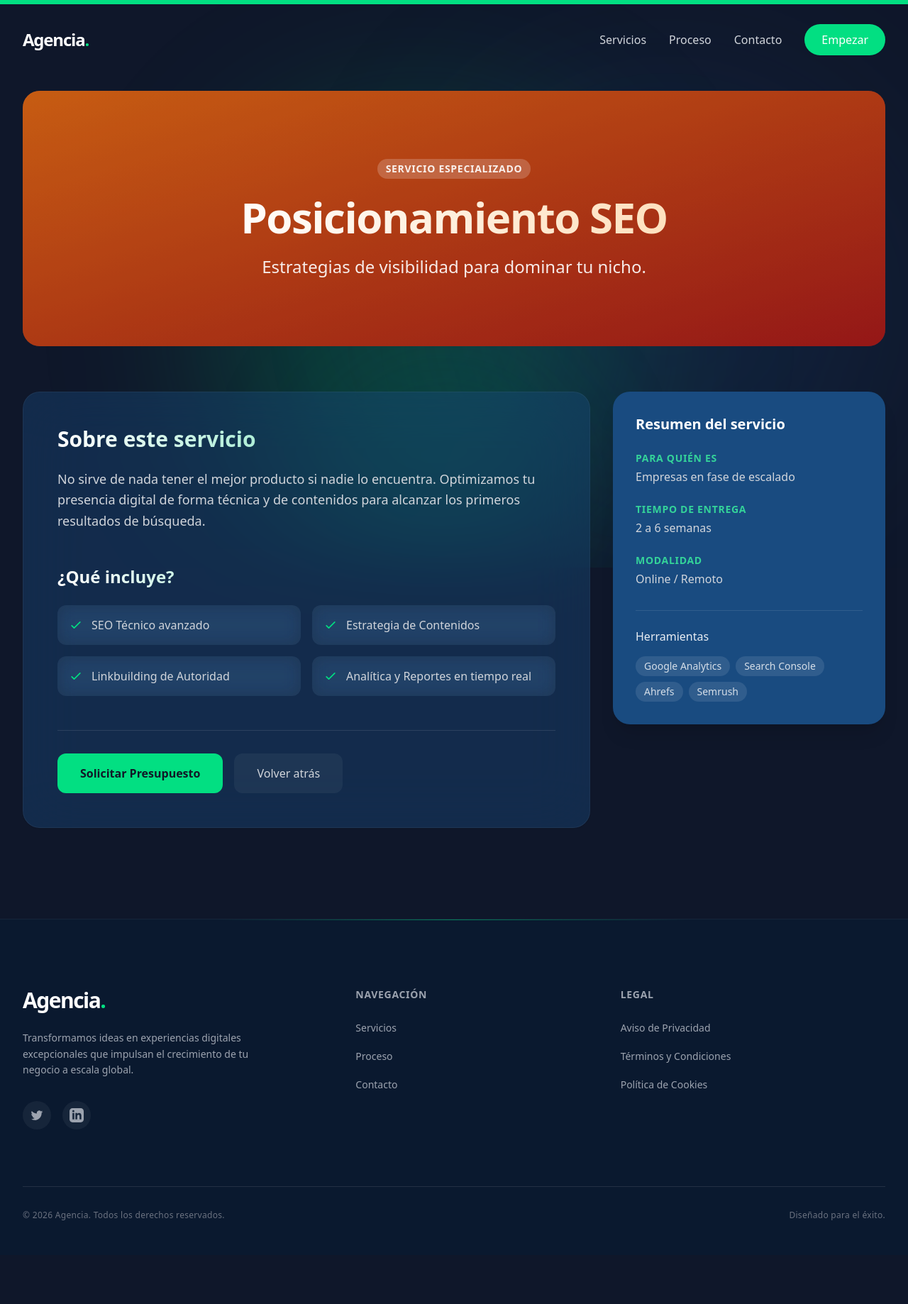
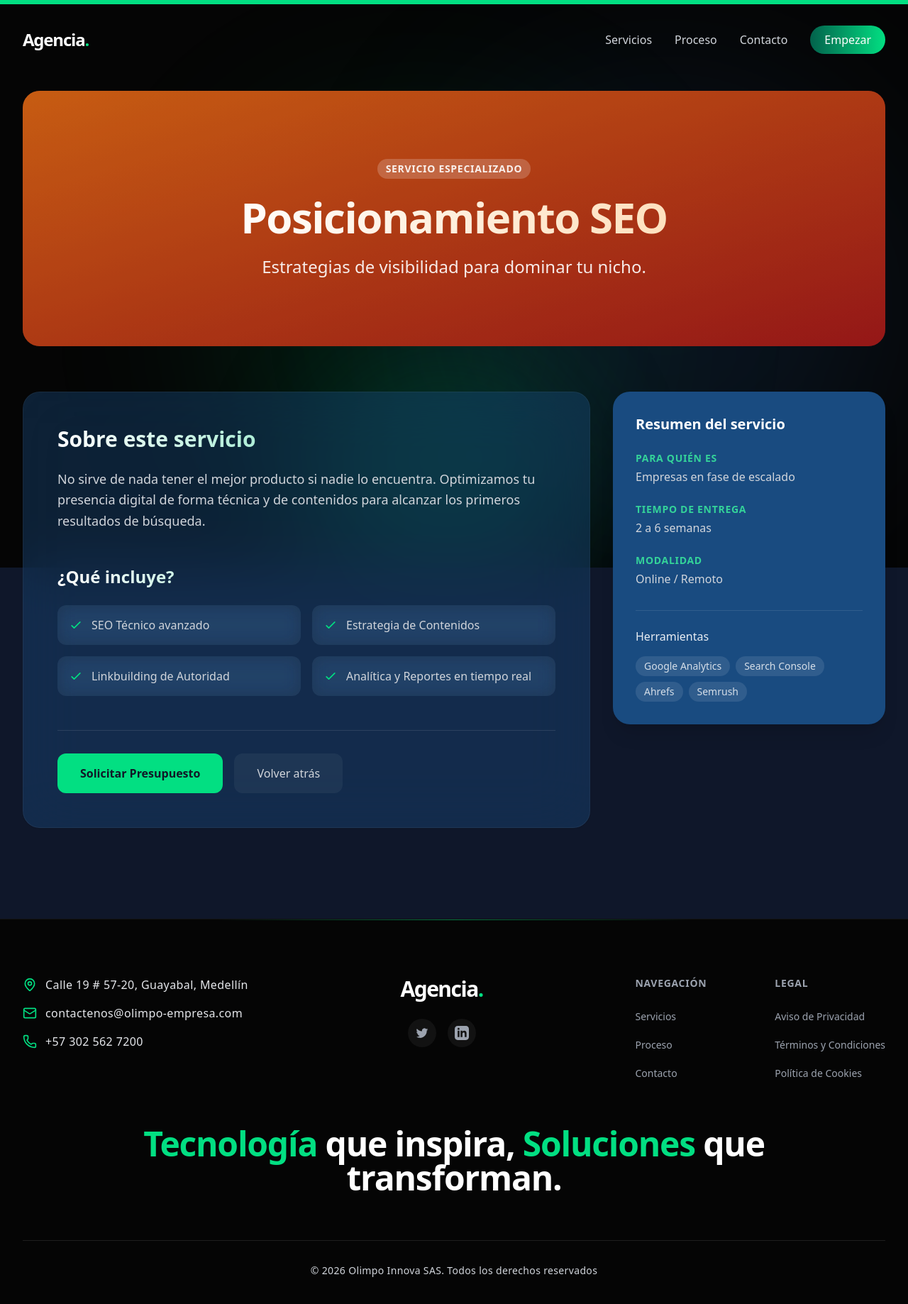
Before and after one commit to Gioser1/pagina-negocios, a React (Vite) app: page /servicios/posicionamiento-seo in a window 1280 px wide. Shown: the top 1838 px of the page at 71% size. Before the commit the page ends 1769 px from the top, so only its background shows below. Built offline with nearby package versions, Linux system fonts and the light colour scheme.

Commit message:
Mejora de diseño: Ajuste de colores, botones y Footer

```diff
--- a/src/components/AnimatedBackground.jsx
+++ b/src/components/AnimatedBackground.jsx
@@ -7,7 +7,7 @@ const AnimatedBackground = () => {
 
             {/* Orb 1: Primary Green */}
             <motion.div
-                className="absolute w-[300px] h-[300px] md:w-[500px] md:h-[500px] bg-primary/20 rounded-full blur-[80px] md:blur-[100px]"
+                className="absolute w-[300px] h-[300px] md:w-[500px] md:h-[500px] bg-primary/10 rounded-full blur-[80px] md:blur-[100px]"
                 animate={{
                     x: ["0%", "20%", "-20%", "0%"],
                     y: ["0%", "30%", "-10%", "0%"],
@@ -39,9 +39,9 @@ const AnimatedBackground = () => {
                 style={{ top: "40%", right: "10%" }}
             />
 
-            {/* Orb 3: Dark Green 200 */}
+            {/* Orb 3: Secondary Dark Green */}
             <motion.div
-                className="absolute w-[250px] h-[250px] md:w-[400px] md:h-[400px] bg-dark-200/20 rounded-full blur-[60px] md:blur-[80px]"
+                className="absolute w-[250px] h-[250px] md:w-[400px] md:h-[400px] bg-secondary/30 rounded-full blur-[60px] md:blur-[80px]"
                 animate={{
                     x: ["10%", "-30%", "20%", "10%"],
                     y: ["20%", "0%", "-30%", "20%"],
--- a/src/components/Cursor.jsx
+++ b/src/components/Cursor.jsx
@@ -9,8 +9,8 @@ const Cursor = () => {
     // Estados visuales
     const [isHovered, setIsHovered] = useState(false);
 
-    // Física para el cursor principal
-    const springConfig = { damping: 40, stiffness: 600, mass: 0.05 };
+    // Física para el cursor principal (menos delay)
+    const springConfig = { damping: 25, stiffness: 1000, mass: 0.01 };
     const cursorX = useSpring(mouseX, springConfig);
     const cursorY = useSpring(mouseY, springConfig);
 
--- a/src/components/Footer.jsx
+++ b/src/components/Footer.jsx
@@ -1,26 +1,51 @@
 import { motion } from "framer-motion";
 import { Link } from "react-router-dom";
+import { MapPin, Mail, Phone } from "lucide-react";
 import { navLinks, legalLinks } from "../data/navData";
 
 const Footer = () => {
     return (
-        <footer className="bg-[#0a192f] text-white pt-24 pb-12 border-t border-white/5 relative overflow-hidden">
+        <footer className="bg-[#050505] text-white pt-20 pb-10 border-t border-white/5 relative overflow-hidden">
             {/* Sutil glow superior */}
             <div className="absolute top-0 left-1/2 -translate-x-1/2 w-full max-w-2xl h-[1px] bg-gradient-to-r from-transparent via-primary/50 to-transparent"></div>
 
             <div className="max-w-7xl mx-auto px-4 sm:px-6 lg:px-8 relative z-10">
+                <div className="flex flex-col md:flex-row justify-between items-start gap-12 mb-16">
+                    {/* Sección de Contacto (Izquierda) */}
+                    <motion.div
+                        initial={{ opacity: 0, x: -30 }}
+                        whileInView={{ opacity: 1, x: 0 }}
+                        viewport={{ once: true }}
+                        transition={{ duration: 0.8, ease: "easeOut" }}
+                        className="flex flex-col space-y-4"
+                    >
+                        <div className="flex items-center space-x-3 group">
+                            <MapPin className="w-5 h-5 text-primary group-hover:text-emerald-400 transition-colors" />
+                            <span className="text-gray-200 font-medium tracking-wide">Calle 19 # 57-20, Guayabal, Medellín</span>
+                        </div>
+                        <div className="flex items-center space-x-3 group">
+                            <Mail className="w-5 h-5 text-primary group-hover:text-emerald-400 transition-colors" />
+                            <a href="mailto:contactenos@olimpo-empresa.com" className="text-gray-200 font-medium tracking-wide hover:text-white transition-colors">
+                                contactenos@olimpo-empresa.com
+                            </a>
+                        </div>
+                        <div className="flex items-center space-x-3 group">
+                            <Phone className="w-5 h-5 text-primary group-hover:text-emerald-400 transition-colors" />
+                            <a href="tel:+573025627200" className="text-gray-200 font-medium tracking-wide hover:text-white transition-colors">
+                                +57 302 562 7200
+                            </a>
+                        </div>
+                    </motion.div>
+
+                    {/* Redes y Logo (Centro) */}
                     <motion.div
                         initial={{ opacity: 0, y: 30 }}
                         whileInView={{ opacity: 1, y: 0 }}
                         viewport={{ once: true }}
-                    transition={{ duration: 0.8, ease: [0.22, 1, 0.36, 1] }}
-                    className="grid grid-cols-1 md:grid-cols-12 gap-12 mb-20"
+                        transition={{ duration: 0.8, ease: "easeOut", delay: 0.1 }}
+                        className="flex flex-col items-start md:items-center w-full md:w-auto"
                     >
-                    <div className="col-span-1 md:col-span-4">
                         <span className="text-3xl font-bold tracking-tighter text-white mb-6 inline-block">Agencia<span className="text-primary">.</span></span>
-                        <p className="text-gray-400 text-sm leading-relaxed max-w-sm mb-8 pr-4">
-                            Transformamos ideas en experiencias digitales excepcionales que impulsan el crecimiento de tu negocio a escala global.
-                        </p>
                         <div className="flex space-x-4">
                             <motion.a
                                 whileHover={{ y: -5, backgroundColor: "#02DF82", color: "#0a192f" }}
@@ -41,9 +66,17 @@ const Footer = () => {
                                 <svg className="w-5 h-5" fill="currentColor" viewBox="0 0 24 24" aria-hidden="true"><path fillRule="evenodd" d="M19 0h-14c-2.761 0-5 2.239-5 5v14c0 2.761 2.239 5 5 5h14c2.762 0 5-2.239 5-5v-14c0-2.761-2.238-5-5-5zm-11 19h-3v-11h3v11zm-1.5-12.268c-.966 0-1.75-.79-1.75-1.764s.784-1.764 1.75-1.764 1.75.79 1.75 1.764-.783 1.764-1.75 1.764zm13.5 12.268h-3v-5.604c0-3.368-4-3.113-4 0v5.604h-3v-11h3v1.765c1.396-2.586 7-2.777 7 2.476v6.759z" clipRule="evenodd" /></svg>
                             </motion.a>
                         </div>
-                    </div>
+                    </motion.div>
 
-                    <div className="col-span-1 md:col-span-4 md:pl-12">
+                    {/* Enlaces de Navegación y Legal (Derecha) */}
+                    <motion.div
+                        initial={{ opacity: 0, x: 30 }}
+                        whileInView={{ opacity: 1, x: 0 }}
+                        viewport={{ once: true }}
+                        transition={{ duration: 0.8, ease: "easeOut", delay: 0.2 }}
+                        className="flex flex-row space-x-12 md:space-x-24"
+                    >
+                        <div>
                             <h4 className="text-sm tracking-wider uppercase font-semibold mb-6 text-gray-400">Navegación</h4>
                             <ul className="space-y-4">
                                 {navLinks.map((link, index) => (
@@ -53,8 +86,7 @@ const Footer = () => {
                                 ))}
                             </ul>
                         </div>
-
-                    <div className="col-span-1 md:col-span-4">
+                        <div>
                             <h4 className="text-sm tracking-wider uppercase font-semibold mb-6 text-gray-400">Legal</h4>
                             <ul className="space-y-4">
                                 {legalLinks.map((link, index) => (
@@ -65,13 +97,25 @@ const Footer = () => {
                             </ul>
                         </div>
                     </motion.div>
+                </div>
 
-                <div className="pt-8 border-t border-white/10 flex flex-col md:flex-row justify-between items-center">
-                    <p className="text-gray-500 text-xs tracking-wide">
-                        &copy; {new Date().getFullYear()} Agencia. Todos los derechos reservados.
-                    </p>
-                    <p className="text-gray-500 text-xs mt-4 md:mt-0 tracking-wide">
-                        Diseñado para el éxito.
+                {/* Slogan Centrado */}
+                <motion.div
+                    initial={{ opacity: 0, y: 20 }}
+                    whileInView={{ opacity: 1, y: 0 }}
+                    viewport={{ once: true }}
+                    transition={{ duration: 0.8, delay: 0.3 }}
+                    className="text-center mb-16"
+                >
+                    <h2 className="text-3xl sm:text-4xl md:text-5xl font-bold tracking-tight text-white max-w-4xl mx-auto leading-tight">
+                        <span className="text-primary">Tecnología</span> que inspira, <span className="text-primary">Soluciones</span> que transforman.
+                    </h2>
+                </motion.div>
+
+                {/* Copyright */}
+                <div className="pt-8 border-t border-white/10 flex justify-center items-center">
+                    <p className="text-gray-300 text-sm font-medium tracking-wide text-center">
+                        &copy; 2026 Olimpo Innova SAS. Todos los derechos reservados
                     </p>
                 </div>
             </div>
--- a/src/components/Hero.jsx
+++ b/src/components/Hero.jsx
@@ -77,9 +77,9 @@ const Hero = () => {
                     className="flex flex-col sm:flex-row items-center gap-6"
                 >
                     <motion.button
-                        whileHover={{ scale: 1.05, boxShadow: "0px 10px 30px -10px rgba(16, 185, 129, 0.6)" }}
+                        whileHover={{ scale: 1.05, boxShadow: "0px 0px 30px 0px rgba(2, 223, 130, 0.6)" }}
                         whileTap={{ scale: 0.95 }}
-                        className="bg-primary text-white text-base md:text-lg font-medium px-6 py-3 sm:px-8 sm:py-4 md:px-10 md:py-5 rounded-full w-full sm:w-auto transition-colors hover:bg-emerald-500"
+                        className="bg-gradient-to-r from-secondary to-primary text-white text-base md:text-lg font-bold tracking-wide px-6 py-3 sm:px-8 sm:py-4 md:px-10 md:py-5 rounded-full w-full sm:w-auto transition-all hover:from-primary hover:to-primary-light border border-primary/50 shadow-[0_0_20px_rgba(2,223,130,0.2)]"
                     >
                         Agenda una llamada
                     </motion.button>
--- a/src/components/Navbar.jsx
+++ b/src/components/Navbar.jsx
@@ -1,6 +1,6 @@
-import { motion, AnimatePresence } from "framer-motion";
+import { motion, AnimatePresence, useScroll, useMotionValueEvent } from "framer-motion";
 import { Menu, X } from "lucide-react";
-import { useState, useEffect } from "react";
+import { useState } from "react";
 import { Link } from "react-router-dom";
 import { navLinks } from "../data/navData";
 
@@ -14,26 +14,41 @@ const NavLink = ({ to, children }) => (
 const Navbar = () => {
     const [isOpen, setIsOpen] = useState(false);
     const [scrolled, setScrolled] = useState(false);
+    const [hidden, setHidden] = useState(false);
+    const { scrollY } = useScroll();
 
-    // Detección de scroll para navbar dinámica (Nivel 2)
-    useEffect(() => {
-        const handleScroll = () => {
-            setScrolled(window.scrollY > 50);
-        };
-        window.addEventListener("scroll", handleScroll);
-        return () => window.removeEventListener("scroll", handleScroll);
-    }, []);
+    useMotionValueEvent(scrollY, "change", (latest) => {
+        const previous = scrollY.getPrevious();
+
+        if (latest > 50) {
+            setScrolled(true);
+        } else {
+            setScrolled(false);
+        }
+
+        // Si bajamos más de 150px y estamos haciendo scroll hacia abajo, ocultamos
+        if (latest > 150 && latest > previous) {
+            setHidden(true);
+            setIsOpen(false); // Cierra menú móvil por precaución
+        } else {
+            setHidden(false);
+        }
+    });
 
     return (
         <motion.nav
-            initial={{ y: -100 }}
-            animate={{ y: 0 }}
-            transition={{ duration: 0.8, ease: [0.22, 1, 0.36, 1] }}
-            className={`fixed w-full z-50 transition-all duration-500 ease-[cubic-bezier(0.22,1,0.36,1)] ${scrolled ? "bg-dark-900/80 backdrop-blur-md border-b border-white/10 py-0" : "bg-transparent border-transparent py-4"
+            variants={{
+                visible: { y: 0 },
+                hidden: { y: "-100%" }
+            }}
+            initial="visible"
+            animate={hidden ? "hidden" : "visible"}
+            transition={{ duration: 0.35, ease: "easeInOut" }}
+            className={`fixed top-0 w-full z-50 transition-colors duration-500 ${scrolled ? "bg-[#0a0a0a]/75 backdrop-blur-md border-b border-white/5 py-0 shadow-2xl" : "bg-transparent border-transparent py-4"
                 }`}
         >
             <div className="max-w-7xl mx-auto px-4 sm:px-6 lg:px-8">
-                <div className={`flex justify-between items-center transition-all duration-500 ${scrolled ? "h-16" : "h-20"}`}>
+                <div className={`flex justify-between items-center transition-all duration-500 ${scrolled ? "h-14" : "h-20"}`}>
                     <div className="flex-shrink-0 flex items-center">
                         <span className="text-2xl font-bold tracking-tighter text-white">Agencia<span className="text-primary">.</span></span>
                     </div>
@@ -45,7 +60,11 @@ const Navbar = () => {
                         <motion.button
                             whileHover={{ scale: 1.05 }}
                             whileTap={{ scale: 0.95 }}
-                            className="bg-primary text-white px-6 py-2.5 rounded-full font-medium hover:bg-emerald-500 transition-colors shadow-sm hover:shadow-lg hover:shadow-primary/20 duration-300"
+                            onClick={() => {
+                                setIsOpen(false);
+                                document.getElementById("contacto")?.scrollIntoView({ behavior: "smooth" });
+                            }}
+                            className="bg-gradient-to-r from-secondary to-primary text-white px-5 py-2 rounded-full font-medium hover:from-primary hover:to-primary-light transition-all shadow-sm hover:shadow-lg hover:shadow-primary/20 duration-300 cursor-none"
                         >
                             Empezar
                         </motion.button>
--- a/src/components/Process.jsx
+++ b/src/components/Process.jsx
@@ -60,9 +60,9 @@ const Process = () => {
                                     hidden: { opacity: 0, y: 30, filter: "blur(5px)" },
                                     visible: { opacity: 1, y: 0, filter: "blur(0px)", transition: { duration: 0.8, ease: [0.22, 1, 0.36, 1] } }
                                 }}
-                                className="relative z-10 p-6 bg-white/5 backdrop-blur-md rounded-2xl shadow-sm border border-white/10 hover:-translate-y-2 hover:shadow-xl transition-all duration-300 group"
+                                className="relative z-10 p-6 bg-white/5 backdrop-blur-md rounded-2xl shadow-sm border border-white/10 hover:-translate-y-2 hover:shadow-xl hover:border-primary/20 transition-all duration-300 group"
                             >
-                                <div className="text-5xl font-black text-white/10 mb-4 group-hover:text-primary transition-colors duration-300">
+                                <div className="text-5xl font-black text-white/5 mb-4 group-hover:text-transparent group-hover:bg-clip-text group-hover:bg-gradient-to-r group-hover:from-secondary group-hover:to-primary transition-all duration-300">
                                     {step.number}
                                 </div>
                                 <h4 className="text-xl font-bold text-white mb-3">{step.title}</h4>
--- a/src/components/Services.jsx
+++ b/src/components/Services.jsx
@@ -24,7 +24,7 @@ const Services = () => {
                     </motion.h2>
                     <motion.h3
                         variants={{ hidden: { opacity: 0, y: 40, scale: 0.9 }, visible: { opacity: 1, y: 0, scale: 1, transition: { type: "spring", stiffness: 100, damping: 20 } } }}
-                        className="text-3xl sm:text-4xl md:text-6xl font-black text-transparent bg-clip-text bg-gradient-to-r from-white via-primary to-white bg-[length:200%_auto]"
+                        className="text-3xl sm:text-4xl md:text-6xl font-black text-transparent bg-clip-text bg-gradient-to-r from-white via-secondary to-primary bg-[length:200%_auto]"
                         animate={{ backgroundPosition: ["0% 50%", "200% 50%"] }}
                         transition={{ duration: 6, repeat: Infinity, ease: "linear" }}
                     >
--- a/tailwind.config.js
+++ b/tailwind.config.js
@@ -7,11 +7,13 @@ export default {
   theme: {
     extend: {
       colors: {
-        primary: "#02DF82",
+        primary: "#02DF82", // Verde brillante (acentos pequeños)
+        secondary: "#03624C", // Verde oscuro (fondos, botones, hover)
+        "primary-light": "#04f08e", // Verde para hover del brillante
         dark: {
-          100: "#194B80",
-          200: "#03624C",
-          900: "#0f172a"
+          100: "#194B80", // Azul grisáceo (no lo tocamos si no molesta)
+          200: "#022b22", // Un tono súper oscuro del verde secundario para fondos
+          900: "#050505" // Un negro casi puro para fondos principales (estilo premium)
         }
       }
     },
```
Also changed, not shown: src/components/ContactForm.jsx (+5 -5 lines), src/pages/Home.jsx (+13 -2 lines). Lines whose indentation alone changed are shown as unchanged.
